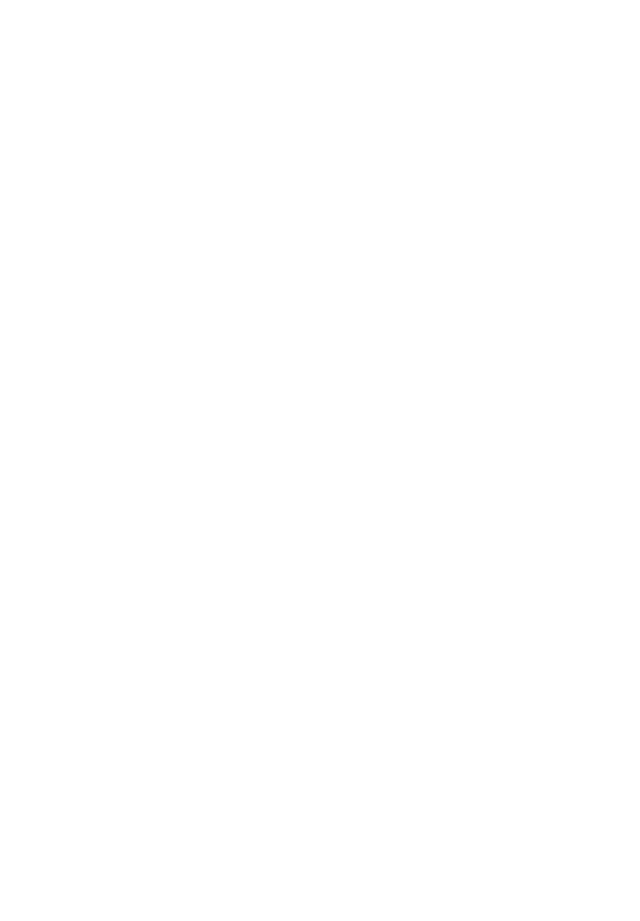
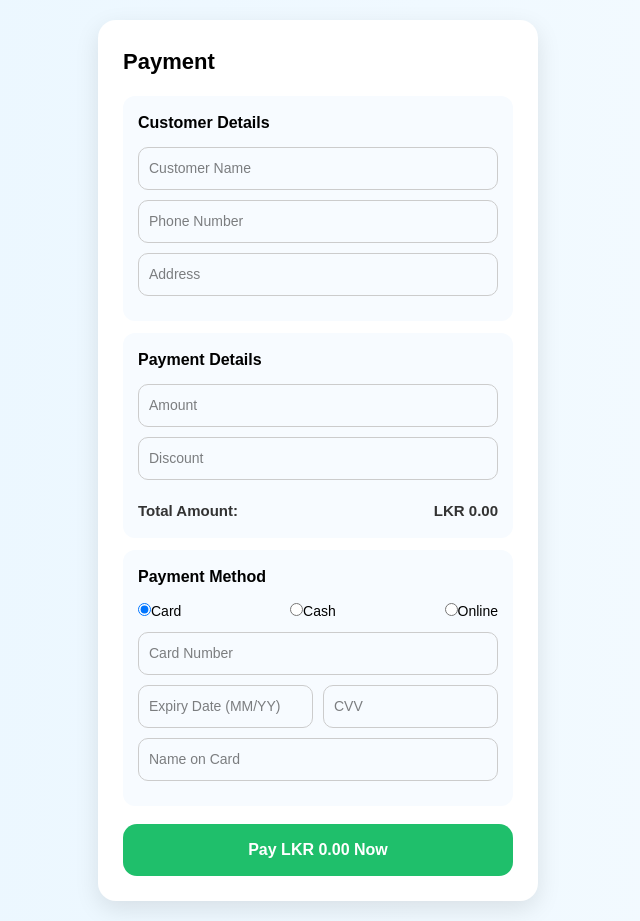
Before and after one commit to ayesh20/Hotel-management-system, a React app in the folder frontend/: page /payment in a window 1280 px wide. Before the commit this address had no page. Shown: the whole page, without its empty margins (322-962 px from the left). Before the commit the page ends 800 px from the top, so only its background shows below. Built offline with nearby package versions, Linux system fonts and the light colour scheme; the HTML template or start-up script is replaced by a standard one.

Commit message:
Implement backend and frontend codes

```diff
--- a/frontend/src/App.jsx
+++ b/frontend/src/App.jsx
@@ -1,5 +1,5 @@
 import React from "react";
-import { BrowserRouter, Routes,Router, Route, Navigate } from "react-router-dom";
+import { BrowserRouter, Routes, Route, Navigate } from "react-router-dom";
 import { Toaster } from "react-hot-toast";
 
 
@@ -13,6 +13,8 @@ import EditRoom from "./pages/Room/editRoom.jsx";
 import AllCleaners from "./pages/HouseKeeping/AllCleaners.jsx";
 import AddCleaners from "./pages/HouseKeeping/AddCleaners.jsx";
 import EditCleaners from "./pages/HouseKeeping/EditCleaners.jsx";
+import Payment from "./pages/Payment/Payment.jsx";
+import PaymentComplete from "./pages/Payment/paymentcomplete.jsx";
 
 
 
@@ -47,6 +49,9 @@ function App() {
             <Route path="/allCleaners" element={<AllCleaners/>}/>
             <Route path="/addCleaner" element={<AddCleaners/>}/>
             <Route path="/editCleaner/:id" element={<EditCleaners/>}/>
+            <Route path="/payment" element={<Payment />} />
+            <Route path="/paymentcomplete" element={<PaymentComplete />} />
+
 
 
 
--- a/frontend/src/pages/Dashboard/dashboard.jsx
+++ b/frontend/src/pages/Dashboard/dashboard.jsx
@@ -287,7 +287,7 @@ export default function Dashboard() {
                         </button>
                         <button
                             className="bg-slate-300 hover:bg-slate-400 text-slate-800 text-xl font-bold py-8 rounded-xl transition-all duration-200 shadow-md hover:shadow-lg hover:scale-105"
-                            onClick={() => navigate('/paymentcomplete')}
+                            onClick={() => navigate('/payment')}
                         >
                             Payment
                         </button>
--- a/frontend/src/pages/Payment/Payment.jsx
+++ b/frontend/src/pages/Payment/Payment.jsx
@@ -6,6 +6,7 @@ export default function Payment() {
 
   const [customerName, setCustomerName] = useState("");
   const [phoneNumber, setPhoneNumber] = useState("");
+  const [address, setAddress] = useState("");
   const [amount, setAmount] = useState("");
   const [discount, setDiscount] = useState("");
   const [paymentMethod, setPaymentMethod] = useState("CARD");
@@ -66,7 +67,7 @@ export default function Payment() {
     };
 
     try {
-      const response = await fetch("http://localhost:8080/api/payments", {
+      const response = await fetch("http://localhost:8082/api/payments", {
         method: "POST",
         headers: {
           "Content-Type": "application/json",
@@ -110,6 +111,14 @@ export default function Payment() {
             placeholder="Phone Number"
             value={phoneNumber}
             onChange={(e) => setPhoneNumber(e.target.value)}
+          />
+
+          <input
+            style={styles.input}
+            type="text"
+            placeholder="Address"
+            value={address}
+            onChange={(e) => setAddress(e.target.value)}
           />
         </div>
 
```
Also changed, not shown: 1 other file (tests, documents, lock files or other folders).
